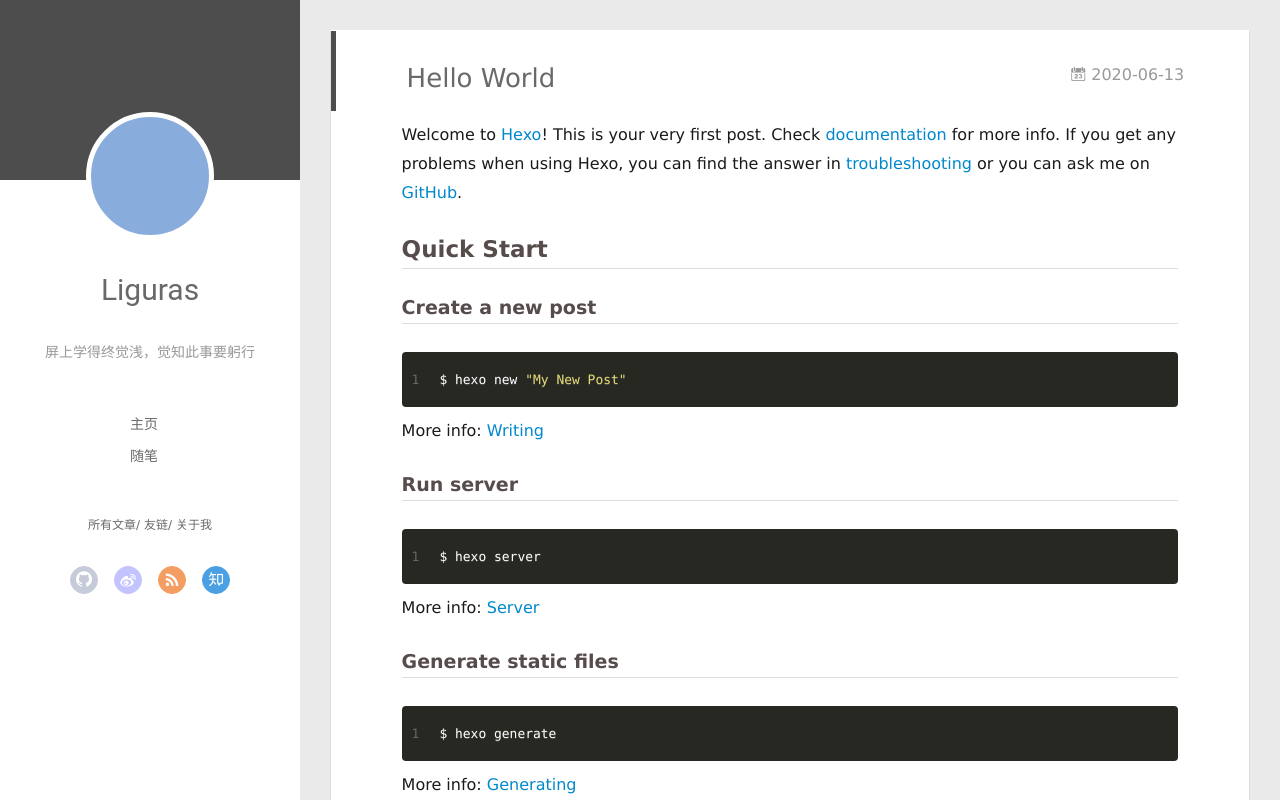
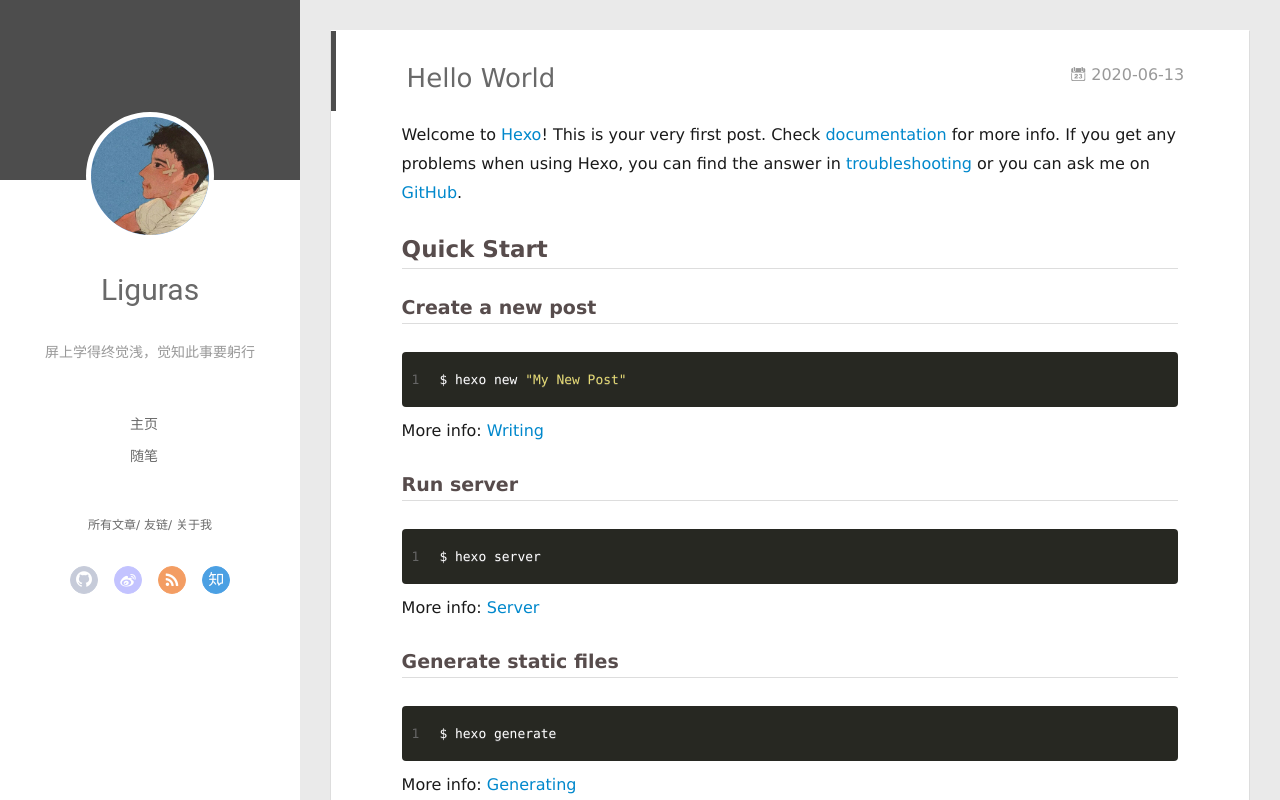
Before and after one commit to liguras/liguras.github.io, a plain HTML site: page 2020/06/13/hello-world/index.html in a window 1280 px wide. Drawn offline with Linux system fonts and the light colour scheme; no server answers.

Commit message:
Site updated: 2020-06-13 14:00:14

```diff
--- a/2020/06/13/hello-world/index.html
+++ b/2020/06/13/hello-world/index.html
@@ -48,7 +48,7 @@
 <div class="intrude-less">
 	<header id="header" class="inner">
 		<a href="/" class="profilepic">
-			<img src="" class="js-avatar">
+			<img src="/assets/img/ico.jpg" class="js-avatar">
 		</a>
 		<hgroup>
 		  <h1 class="header-author"><a href="/">Liguras</a></h1>
@@ -108,7 +108,7 @@
 	<div class="intrude-less">
 		<header id="header" class="inner">
 			<div class="profilepic">
-				<img src="" class="js-avatar">
+				<img src="/assets/img/ico.jpg" class="js-avatar">
 			</div>
 			<hgroup>
 			  <h1 class="header-author js-header-author">Liguras</h1>
```
Also changed, not shown: archives/2020/06/index.html (+2 -2 lines), archives/2020/index.html (+2 -2 lines), archives/index.html (+2 -2 lines), index.html (+2 -2 lines), assets/img/ico.jpg (added).
